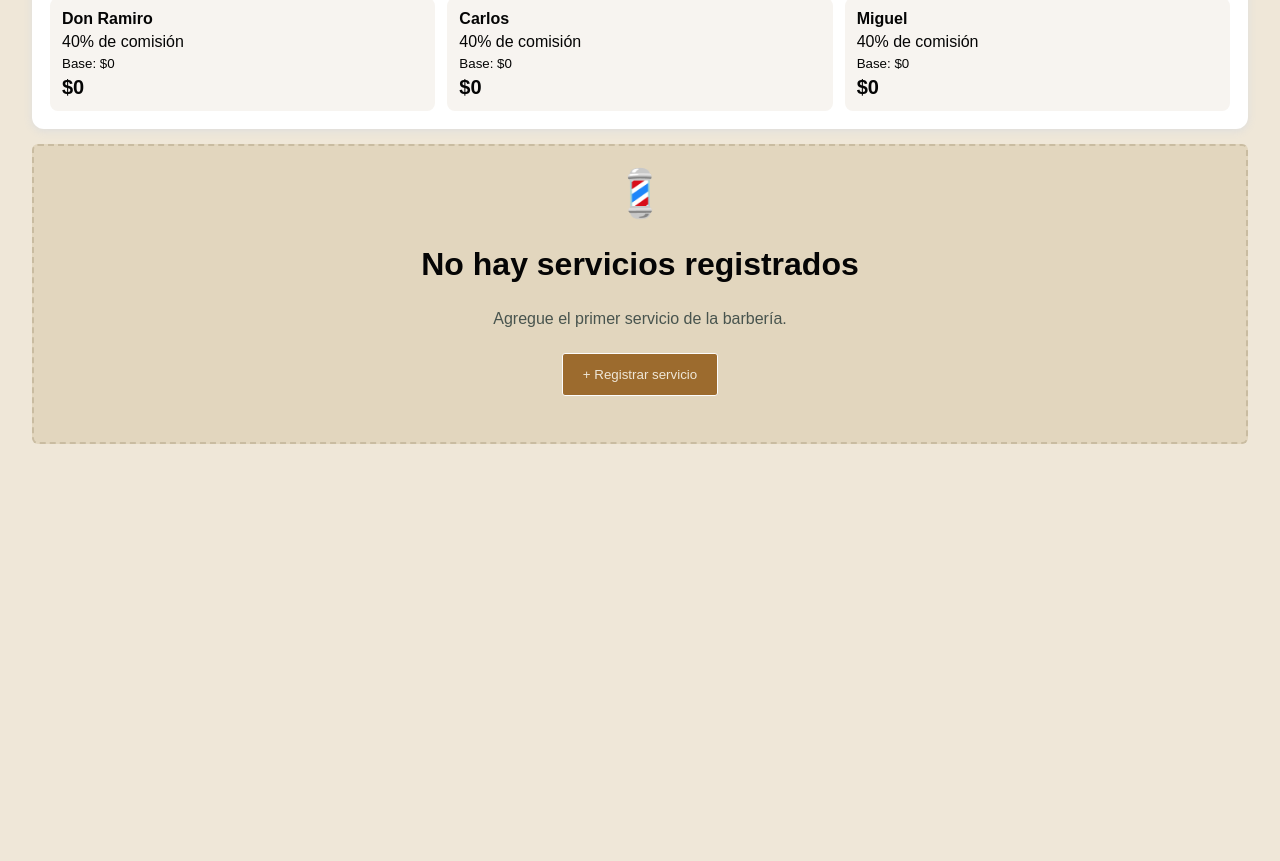
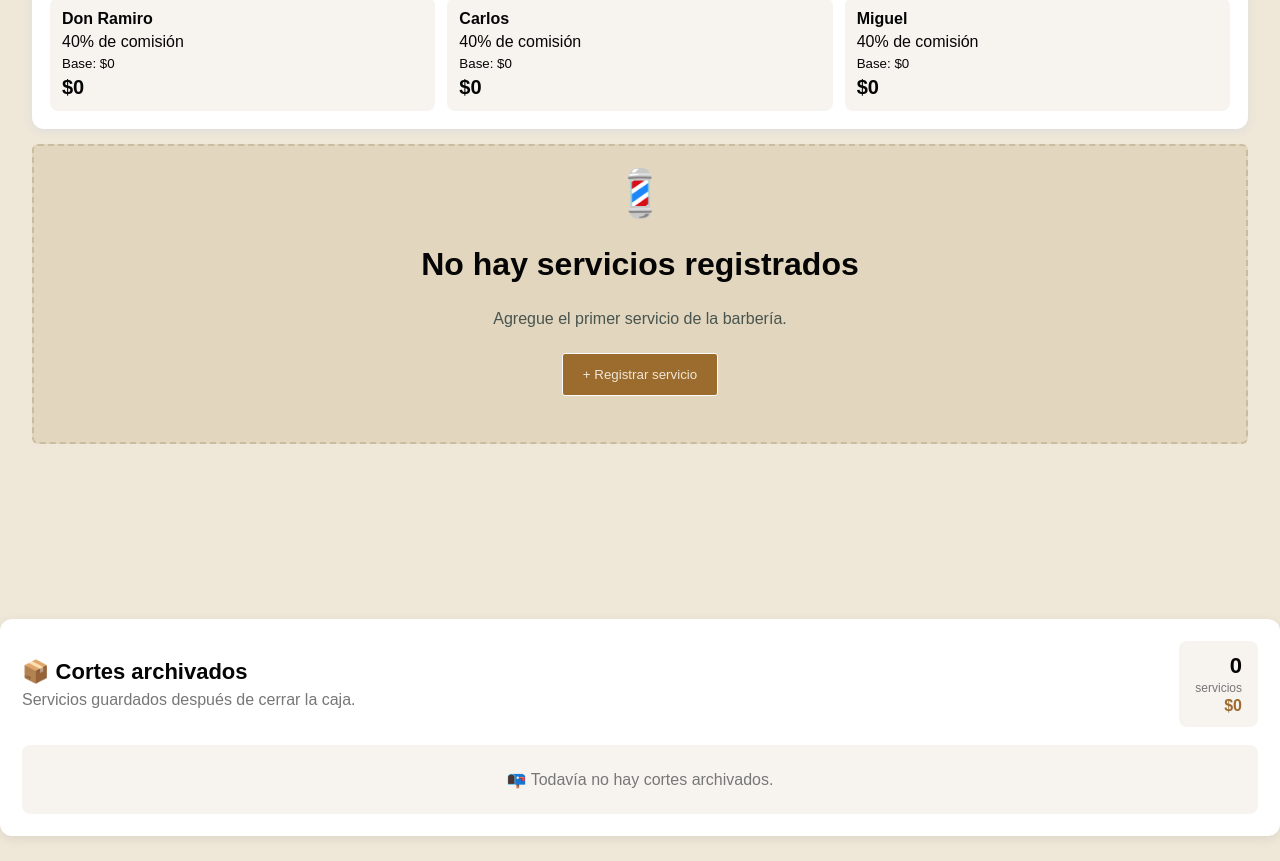
Before and after one commit to ronaldoneira10/barberia-vue, a Vue app: page / in a window 1280 px wide. Shown: the part 442-1303 px from the top of the page. Before the commit the page ends 1036 px from the top, so only its background shows below. Built offline with nearby package versions, Linux system fonts and the light colour scheme.

Commit message:
Actualizar archivados

```diff
--- a/src/App.vue
+++ b/src/App.vue
@@ -549,6 +549,27 @@ const todosLosServicios = computed(() => [
   ...serviciosArchivados.value
 ])
 
+const serviciosArchivadosOrdenados = computed(() => {
+  const copia = [...serviciosArchivados.value]
+
+  copia.sort((a, b) => {
+    const fechaA = `${a.fecha || ''} ${a.hora || ''}`
+    const fechaB = `${b.fecha || ''} ${b.hora || ''}`
+
+    if (fechaA < fechaB) return 1
+    if (fechaA > fechaB) return -1
+    return 0
+  })
+
+  return copia
+})
+
+const totalArchivado = computed(() =>
+  serviciosArchivados.value.reduce((total, servicio) => {
+    return total + totalCobrado(servicio)
+  }, 0)
+)
+
 const serviciosDeHoy = computed(() =>
   servicios.value.filter(servicio => servicio.fecha === fechaHoy())
 )
@@ -681,7 +702,8 @@ function archivarServiciosDelDia() {
   delDia.forEach(servicio => {
     serviciosArchivados.value.push({
       ...servicio,
-      archivado: true
+      archivado: true,
+      fechaArchivado: fechaHoy()
     })
   })
 
@@ -1050,6 +1072,57 @@ function eliminarServicioCatalogo(nombre) {
     </div>
 
 
+
+    <section class="panel-archivados">
+      <div class="cabecera-archivados">
+        <div>
+          <h2>📦 Cortes archivados</h2>
+          <p>Servicios guardados después de cerrar la caja.</p>
+        </div>
+
+        <div class="resumen-archivados">
+          <strong>{{ serviciosArchivados.length }}</strong>
+          <span>servicios</span>
+          <b>${{ dinero(totalArchivado) }}</b>
+        </div>
+      </div>
+
+      <div v-if="serviciosArchivadosOrdenados.length === 0" class="sin-archivados">
+        📭 Todavía no hay cortes archivados.
+      </div>
+
+      <div v-else class="lista-archivados">
+        <article
+          v-for="servicio in serviciosArchivadosOrdenados"
+          :key="`archivado-${servicio.id}-${servicio.fechaArchivado || servicio.fecha}`"
+          class="tarjeta-archivado"
+        >
+          <div class="cabecera-tarjeta-archivada">
+            <div>
+              <h3>{{ servicio.nombre }}</h3>
+              <p>{{ textoServicios(servicio.servicios) }}</p>
+            </div>
+
+            <span class="etiqueta-archivado">Archivado</span>
+          </div>
+
+          <div class="datos-archivado">
+            <span>💈 {{ servicio.barbero }}</span>
+            <span>📅 {{ servicio.fecha }}</span>
+            <span>🕐 {{ formatearHora(servicio.hora) }}</span>
+            <span>💳 {{ servicio.metodoPago }}</span>
+            <strong>${{ dinero(totalCobrado(servicio)) }}</strong>
+          </div>
+
+          <div class="pie-archivado">
+            <span>Estado: {{ servicio.estadoPago }}</span>
+            <span v-if="servicio.fechaArchivado">
+              Cierre: {{ servicio.fechaArchivado }}
+            </span>
+          </div>
+        </article>
+      </div>
+    </section>
 
     <div v-show="mostrarModal" class="modal-fondo">
       <div class="modal">
@@ -2363,6 +2436,130 @@ form {
   border-radius: 7px;
 }
 
+
+
+.panel-archivados {
+  background: white;
+  border-radius: 12px;
+  padding: 22px;
+  margin: 25px 0;
+  box-shadow: 0 3px 12px rgba(0, 0, 0, 0.08);
+}
+
+.cabecera-archivados {
+  display: flex;
+  justify-content: space-between;
+  align-items: center;
+  gap: 15px;
+  margin-bottom: 18px;
+}
+
+.cabecera-archivados h2 {
+  margin: 0;
+  font-size: 22px;
+}
+
+.cabecera-archivados p {
+  margin: 6px 0 0;
+  color: #777;
+}
+
+.resumen-archivados {
+  display: flex;
+  flex-direction: column;
+  align-items: flex-end;
+  gap: 2px;
+  background: #f7f4f0;
+  padding: 12px 16px;
+  border-radius: 8px;
+}
+
+.resumen-archivados strong {
+  font-size: 22px;
+}
+
+.resumen-archivados span {
+  font-size: 12px;
+  color: #777;
+}
+
+.resumen-archivados b {
+  color: #9c6b2e;
+}
+
+.sin-archivados {
+  text-align: center;
+  padding: 25px;
+  background: #f7f4f0;
+  border-radius: 8px;
+  color: #777;
+}
+
+.lista-archivados {
+  display: grid;
+  grid-template-columns: repeat(2, minmax(0, 1fr));
+  gap: 15px;
+}
+
+.tarjeta-archivado {
+  border: 1px solid #e4d8c8;
+  border-radius: 10px;
+  padding: 15px;
+  background: #fffdf9;
+}
+
+.cabecera-tarjeta-archivada {
+  display: flex;
+  justify-content: space-between;
+  align-items: flex-start;
+  gap: 10px;
+  border-bottom: 1px solid #eee3d5;
+  padding-bottom: 10px;
+}
+
+.cabecera-tarjeta-archivada h3 {
+  margin: 0;
+  font-size: 17px;
+}
+
+.cabecera-tarjeta-archivada p {
+  margin: 5px 0 0;
+  color: #777;
+  font-size: 13px;
+}
+
+.etiqueta-archivado {
+  background: #e8f3e8;
+  color: #397343;
+  padding: 5px 8px;
+  border-radius: 6px;
+  font-size: 11px;
+  font-weight: bold;
+}
+
+.datos-archivado {
+  display: flex;
+  flex-direction: column;
+  gap: 7px;
+  padding: 12px 0;
+  font-size: 13px;
+}
+
+.datos-archivado strong {
+  color: #9c6b2e;
+  font-size: 17px;
+}
+
+.pie-archivado {
+  display: flex;
+  justify-content: space-between;
+  gap: 8px;
+  font-size: 11px;
+  color: #777;
+  border-top: 1px solid #eee3d5;
+  padding-top: 10px;
+}
+
 .resumen-caja {
   display: flex;
   flex-direction: column;
@@ -2389,12 +2586,22 @@ form {
 
 @media (max-width: 800px) {
   .lista-deudas,
-  .comisiones-grid {
+  .comisiones-grid,
+  .lista-archivados {
     grid-template-columns: 1fr;
   }
 
   .herramientas {
     flex-direction: column;
+  }
+
+  .cabecera-archivados {
+    flex-direction: column;
+    align-items: flex-start;
+  }
+
+  .resumen-archivados {
+    align-items: flex-start;
   }
 }
 
```
